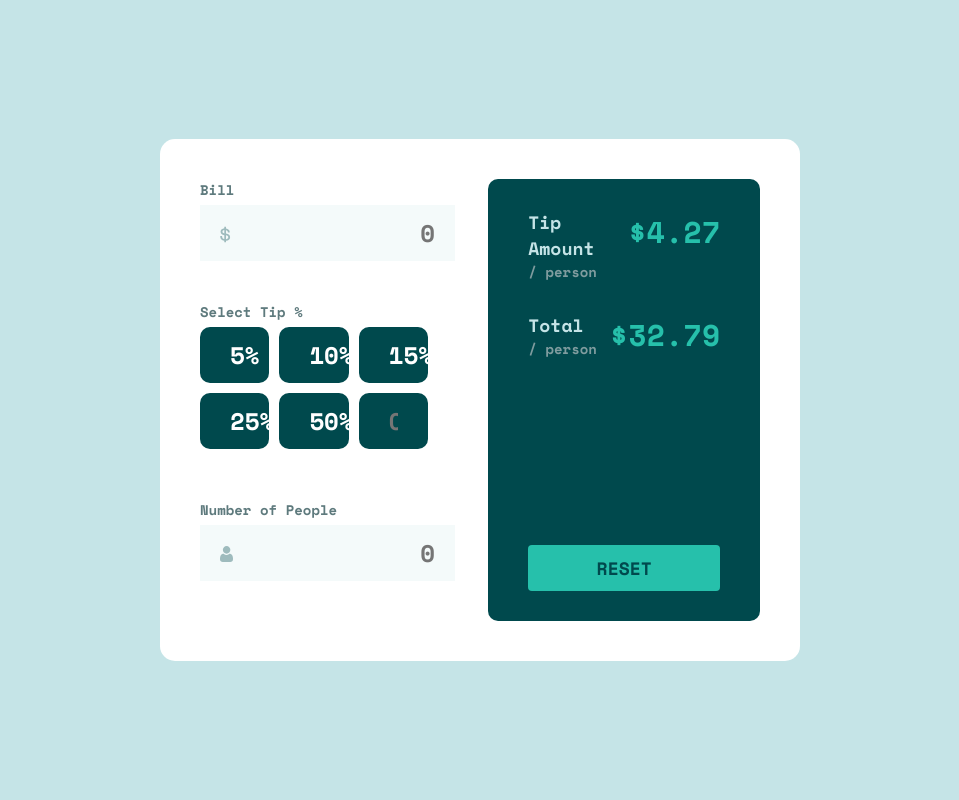
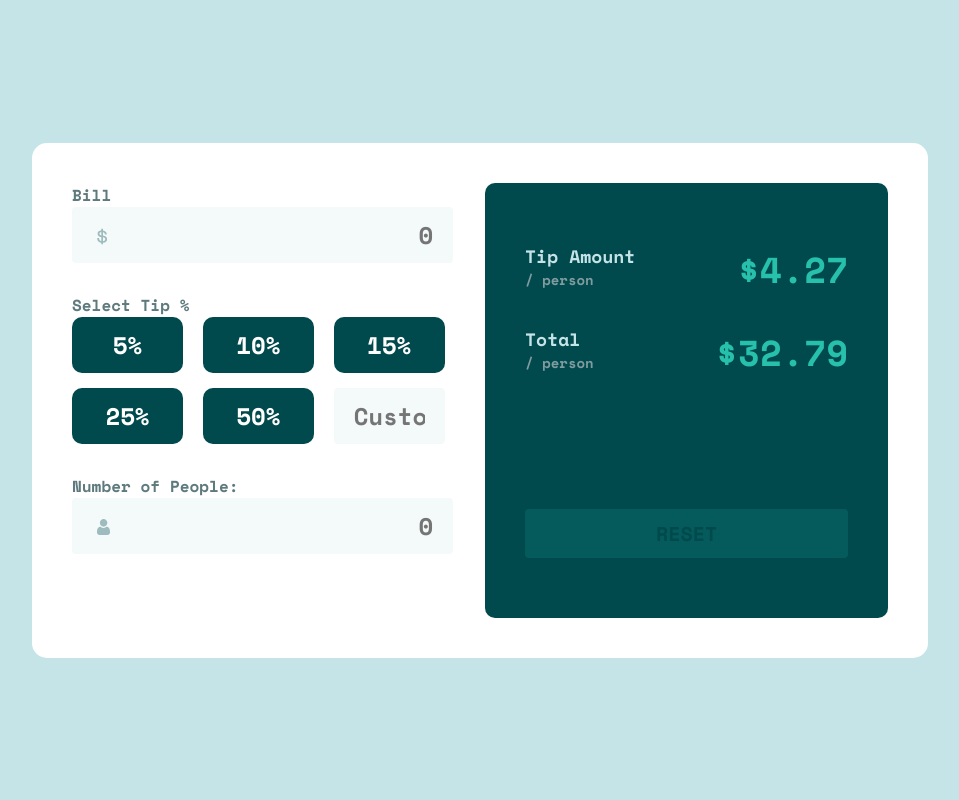
Before and after one commit to Saumya-Shrestha/WebDev, a PHP site: page / in a window 1280 px wide. Shown: the whole page, without its empty margins (160-1119 px from the left). Run offline with PHP 8.4, Linux system fonts and the light colour scheme.

Commit message:
Final commit ig

```diff
--- a/index.html
+++ b/index.html
@@ -13,27 +13,33 @@
 
       <div class="calculator">
         <div class="input-group">
-          <label for="">Bill</label>
-          <input class="bill" type="text" placeholder="0">
-          <img src="./images/icon-dollar.svg" alt="$" class="dollar-sign">
+          <label for="Bill">
+            Bill
+            <input class="bill" type="text" placeholder="0">
+            <img src="./images/icon-dollar.svg" alt="$" class="dollar-sign">
+          </label>
         </div>
 
         <div class="input-group">
-          <label for="">Select Tip %</label>
           <div class="tips-group">
-            <button class="button">5%</button>
-            <button class="button">10%</button>
-            <button class="button">15%</button>
-            <button class="button">25%</button>
-            <button class="button">50%</button>
-            <input type="text" class="button" placeholder="Custom">
+            <label for="Tip">
+              Select Tip %<br>
+              <button class="tip-button">5%</button>
+              <button class="tip-button">10%</button>
+              <button class="tip-button">15%</button>
+              <button class="tip-button">25%</button>
+              <button class="tip-button">50%</button>
+              <input type="text" class="button" placeholder="Custom">
+            </label>
           </div>
-        </div>
+      </div>
 
         <div class="input-group">
-          <label for="">Number of People</label>
-          <input type="text" placeholder="0">
-          <img src="./images/icon-person.svg" alt="people" class="people-sign">
+          <label for="People">
+            Number of People:
+            <input class="people" type="text" placeholder="0">
+            <img src="./images/icon-person.svg" alt="people" class="people-sign">
+          </label>
         </div>
       </div>
 
@@ -54,7 +60,7 @@
           <div class="amount">$32.79</div>
         </div>
 
-        <button class="button">Reset</button>
+        <button class="reset">Reset</button>
       </div>
     </div>
   </body>
--- a/style.css
+++ b/style.css
@@ -4,6 +4,7 @@
     margin: 0;
     padding: 0;
     box-sizing: border-box;
+    font-family: 'Space Mono', monospace, serif;
 }
 
 a {
@@ -21,91 +22,113 @@ a {
     --color-veryLightGrayishCyan: hsl(189, 41%, 97%);
     --color-white: hsl(0, 0%, 100%);
 
-    --font-size: 10px;
+    --font-size: 16px;
     --font-input-size: 24px;
 }
 
 body {
     min-height: 100vh;
-    background-color: var(--color-lightGrayishCyan);
     display: flex;
     align-items: center;
     justify-content: center;
-    font-family: var(--primary-font);
+    background-color: var(--color-lightGrayishCyan);
 }
 
 .calculator-container {
-    background-color: var(--color-white);
-    padding: 40px;
+    width: 70vw;
     display: flex;
     gap: 20px;
-    width: 50vw;
     border-radius: 15px;
+    background-color: var(--color-white);
 }
 
-.calculator-container .calculator {
+.calculator {
     width: 50%;
-}
-
-label, input {
-    display: block;
-}
-
-.input-group {
-    margin-bottom: 40px;
+    margin: 40px;
 }
 
 .input-group label {
-    font-size: 14px;
+    display: block;
+    font-size: var(--font-size);
     color: var(--color-darkGrayishCyan);
-    margin-bottom: 5px;
-    font-weight: 700;
 }
 
 .input-group input {
-    width: 95%;
+    width: 97%;
+    display: block;
     padding: 10px 20px;
-    background-color: var(--color-veryLightGrayishCyan);
     border: none;
-    font-family: var(--primary-font);
-    color: var(--color-veryDarkCyan);
     font-size: var(--font-input-size);
     text-align: right;
+    border-radius: 4px;
+    color: var(--color-veryDarkCyan);
+    background-color: var(--color-veryLightGrayishCyan);
 }
 
 .tips-group {
     display: flex;
     flex-wrap: wrap;
+    margin-top: 30px;
+    margin-bottom: 15px;
 }
 
-.tips-group .button {
-    background-color: var(--color-veryDarkCyan);
-    padding: 10px 30px;
-    border: none;
-    color: var(--color-white);
-    font-size: var(--font-input-size);
+.tips-group input{
+    display: inline-block;
     width: calc(33.33% - 20px);
-    margin-right: 10px;
-    margin-bottom: 10px;
-    font-family: var(--primary-font);
-    border-radius: 10px;
+    text-align: center;
+    color: var(--color-veryDarkCyan);
 }
 
-.tips-group .button:hover {
-    background-color: var(--color-lightGrayishCyan);
+.tip-button {
+    width: calc(33.33% - 20px);
+    padding: 10px 30px;
+    margin-right: 10px;
+    margin-bottom: 15px;
+    border: none;
+    border-radius: 10px;
+    font-size: var(--font-input-size);
+    color: var(--color-white);
+    background-color: var(--color-veryDarkCyan);
+}
+
+.dollar-sign{
+    position: absolute;
+    margin-top: -35px;
+    margin-left: 25px;
+}
+
+.people-sign{
+    position: absolute;
+    margin-top: -35px;
+    margin-left: 25px;
+}
+
+.input-group input:focus, input:hover{
+    outline: 2px solid var(--color-strongCyan);
+    cursor: pointer;
+}
+
+.tips-group input:focus{
+    text-align: right;
+    cursor: pointer;
+    background-color: var(--color-veryLightGrayishCyan);
+}
+
+.tip-button:hover{
+    cursor: pointer;
     color: var(--color-veryDarkCyan);
-    cursor: pointer;
-    transition: all 0.2s;
+    background-color: var(--color-strongCyan);
+    transition: all 0.4s;
 }
 
 .calculation-result {
-    height: auto;
+    display: flex;
+    flex-direction: column;
     width: 50%;
-    padding: 30px 40px;
+    margin: 40px 40px 40px -40px;
+    padding: 60px 40px;
     border-radius: 10px;
     background-color: var(--color-veryDarkCyan);
-    display: flex;
-    flex-direction: column;
 }
 
 .calculation-amount {
@@ -125,38 +148,28 @@ label, input {
 }
 
 .amount {
-    font-size: 30px;
+    font-weight: 700;
+    font-size: 36px;
     color: var(--color-strongCyan);
 }
 
-.calculation-result .button {
-    margin-top: auto;
+.reset {
+    margin-top: 100px;
     border-radius: 4px;
     width: 100%;
     padding: 10px 20px;
     border: none;
+    text-transform: uppercase;
+    font-size: 20px;
+    color: var(--color-veryDarkCyan);
     background-color: var(--color-strongCyan);
-    color: var(--color-veryDarkCyan);
-    text-transform: uppercase;
-    font-size: 18px;
-    font-family: var(--primary-font);
+    opacity: 0.15;
 }
 
-.calculation-result .button:hover{
+.reset:hover{
     cursor: pointer;
-    background-color: var(--color-lightGrayishCyan);
+    color: var(--color-veryDarkCyan);
+    background-color: var(--color-strongCyan);
+    opacity: 1;
     transition: all 0.2s;
-    color: var(--color-darkGrayishCyan);
 }
-
-.dollar-sign {
-    position: absolute;
-    margin-top: -35px;
-    margin-left: 20px;
-}
-
-.people-sign {
-    position: absolute;
-    margin-top: -35px;
-    margin-left: 20px;
-}
```
